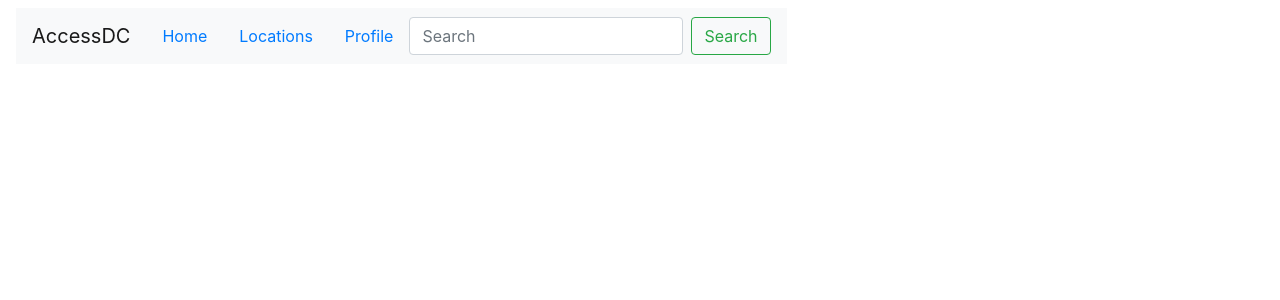
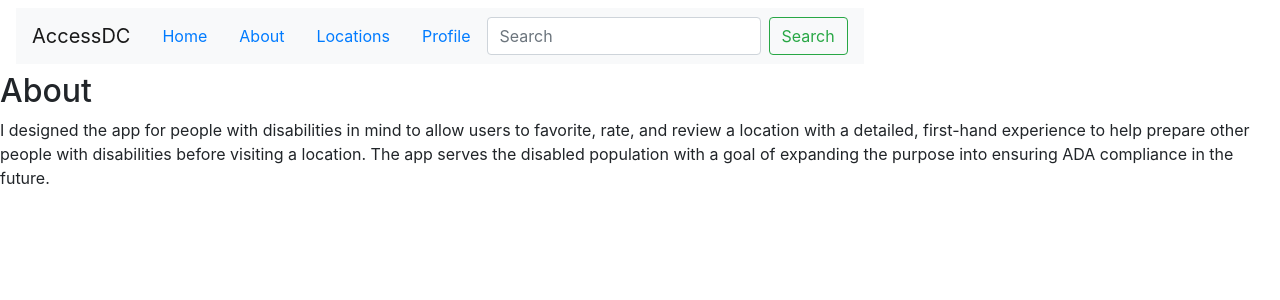
Before and after one commit to JenniferJGomez/FE-AccessDC, a React (Create React App) app: page /about in a window 1280 px wide. Shown: the top 300 px of the page. Built offline with nearby package versions, Linux system fonts and the light colour scheme; no server answers; the HTML template or start-up script is replaced by a standard one.

Commit message:
added button to homepage with link, made the edit/delete buttons into a link on review card, added aboutpage, updated navbar to include about page

```diff
--- a/src/App.js
+++ b/src/App.js
@@ -7,6 +7,7 @@ import {BrowserRouter as Router, Route} from "react-router-dom";
 import NavigationBar from './containers/NavigationBar'
 import UserProfile from './containers/UserProfile'
 import LoginPage from './containers/LoginPage';
+import AboutPage from './containers/AboutPage'
 
 class App extends React.Component {
 
@@ -50,6 +51,10 @@ class App extends React.Component {
         }
         }/>
 
+        <Route exact path = "/about">
+          <AboutPage/>
+        </Route>
+
         <Route exact path = "/login" render={props => (
            <LoginPage />
         )
--- a/src/containers/AboutPage.js
+++ b/src/containers/AboutPage.js
@@ -0,0 +1,14 @@
+import React from "react"
+
+const AboutPage = () => {
+
+    return (
+        <div>
+         <h2>About</h2>
+         <p> I designed the app for people with disabilities in mind to allow users to favorite, rate, and review a location with a detailed, first-hand experience to help prepare other people with disabilities before visiting a location. The app serves the disabled population with a goal of expanding the purpose into ensuring ADA compliance in the future.</p>
+        </div>
+    )
+
+}
+
+export default AboutPage;
--- a/src/containers/HomePage.js
+++ b/src/containers/HomePage.js
@@ -1,5 +1,6 @@
 import React from 'react';
 import FeaturedCard from '../present/FeaturedCard'
+import { Link } from "react-router-dom";
 
 class HomePage extends React.Component {
     render(){
@@ -8,6 +9,9 @@ class HomePage extends React.Component {
         return(
           <div className = "home-page">
               <h1>Welcome to AccessDC</h1>
+              <Link to = "/locations">
+                <button className="btn btn-danger">Browse Locations</button>
+              </Link>
               {locations ? locations.map( location =>
                 <FeaturedCard key={location.id} location ={location}/> ) :
                 null
--- a/src/containers/LocationProfile.js
+++ b/src/containers/LocationProfile.js
@@ -6,7 +6,7 @@ class LocationProfile extends React.Component {
 
     state = {
         locationObj: {},
-        currentUser: {id: 8},
+        currentUser: {id: 9},
         value: "",
     }
 
@@ -25,9 +25,9 @@ class LocationProfile extends React.Component {
             },
             body: JSON.stringify({user_id: this.state.currentUser.id, location_id: location.id}),
           })
+          alert("Added to your favorites!")
+          //add conditional statement that gives alert based off if the favorite has already been added
         }
-
-
 
 //******************review handlers******************//
 
@@ -48,6 +48,7 @@ class LocationProfile extends React.Component {
             })
             .then(res => res.json())
             .then(review => this.setState({locationObj: {...this.state.locationObj, reviews: [...this.state.locationObj.reviews, review]}, value: ""}))
+            alert("Review Submitted!")
     }
 
     deleteReview = (review) => {
@@ -63,7 +64,7 @@ class LocationProfile extends React.Component {
         let result = reviewsArray.filter(rev => rev.id === review.id)
         let updatedReviews = [...reviewsArray].splice(result)
         this.setState(updatedReviews)
-        //currently deleting all arrays
+        //currently deleting all elements
     }
 
     editReview = (review) => {
--- a/src/containers/NavigationBar.js
+++ b/src/containers/NavigationBar.js
@@ -11,9 +11,10 @@ const NavigationBar = (props) => {
             <div className = "navbar">
                 <nav className="navbar navbar-light bg-light">
                     <a className="navbar-brand" href="http://localhost:3001/locations">AccessDC</a>
-                    <a className="nav-link" href="http://localhost:3001/">Home <span className="sr-only">(current)</span></a>
-                    <a className="nav-link" href="http://localhost:3001/locations">Locations <span className="sr-only">(current)</span></a>
-                    <a className="nav-link" href="http://localhost:3001/users/:id">Profile <span className="profile-link"></span></a>
+                    <a className="nav-link" href="http://localhost:3001/">Home<span className="sr-only">(current)</span></a>
+                    <a className="nav-link" href="http://localhost:3001/about">About<span className="sr-only">(current)</span></a>
+                    <a className="nav-link" href="http://localhost:3001/locations">Locations<span className="sr-only">(current)</span></a>
+                    <a className="nav-link" href="http://localhost:3001/users/:id">Profile<span className="profile-link"></span></a>
                     <form className="form-inline">
                         <input className="form-control mr-sm-2" type="search" placeholder="Search" aria-label="Search"></input>
                         <button className="btn btn-outline-success my-2 my-sm-0" type="submit">Search</button>
--- a/src/containers/UserProfile.js
+++ b/src/containers/UserProfile.js
@@ -5,7 +5,7 @@ class UserProfile extends React.Component{
 
     state ={
         userObj: {},
-        currentUser: {id: 8}
+        currentUser: {id: 9}
     }
 
     componentDidMount(){
--- a/src/present/ReviewCard.js
+++ b/src/present/ReviewCard.js
@@ -4,8 +4,8 @@ const ReviewCard = (props) => {
     return (
         <div className = "review-card">
             <p>{props.review.user.username} says: "{props.review.review}"</p>
-            <button onClick = {() => props.edit(props.review)}>Edit</button>
-            <button onClick = {() => props.delete(props.review)}>Delete</button>
+            <button className="btn btn-link" onClick = {() => props.edit(props.review)}>Edit</button>
+            <button className="btn btn-link" onClick = {() => props.delete(props.review)}>Delete</button>
         </div>
     )
 }
```
